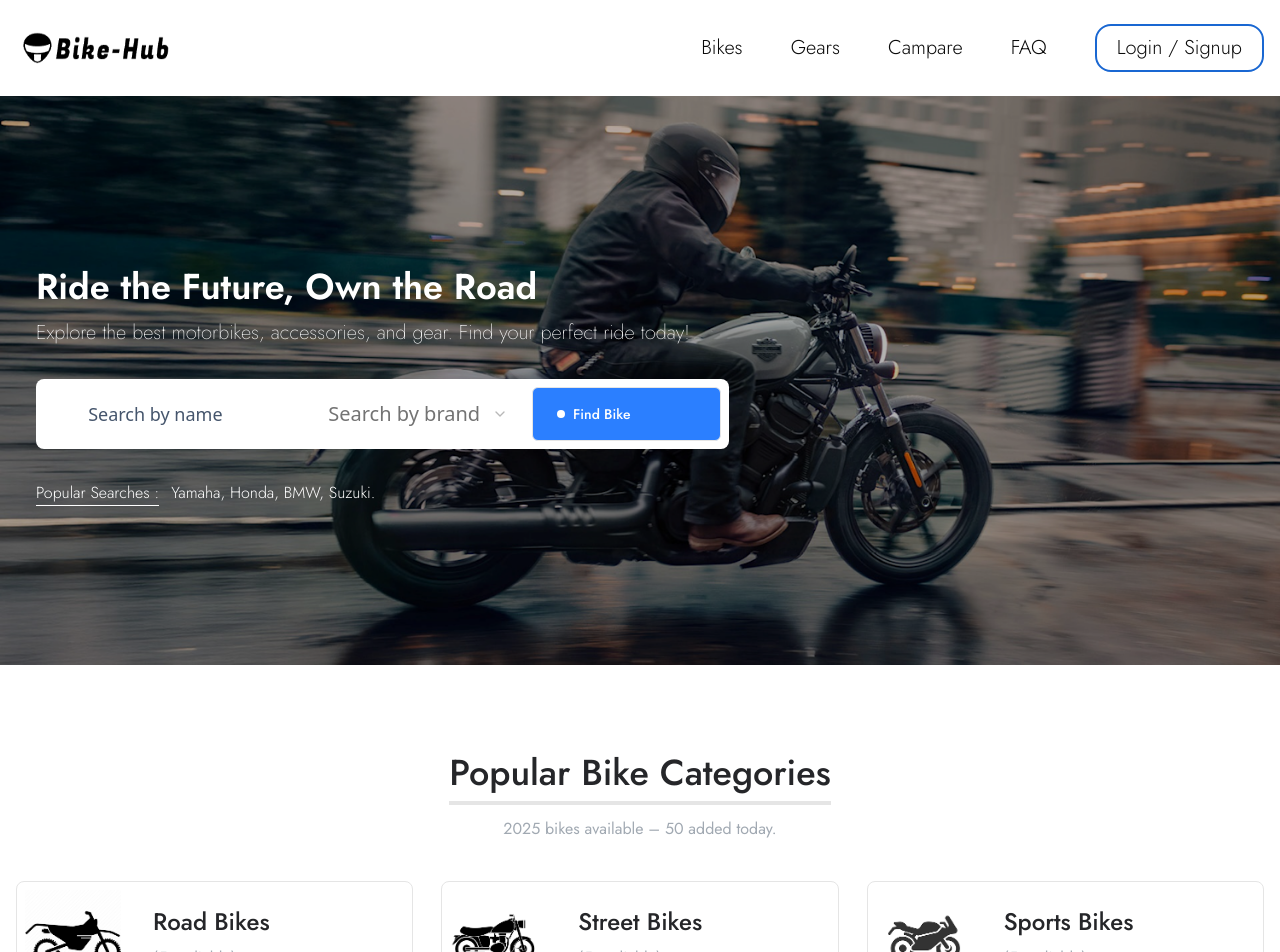
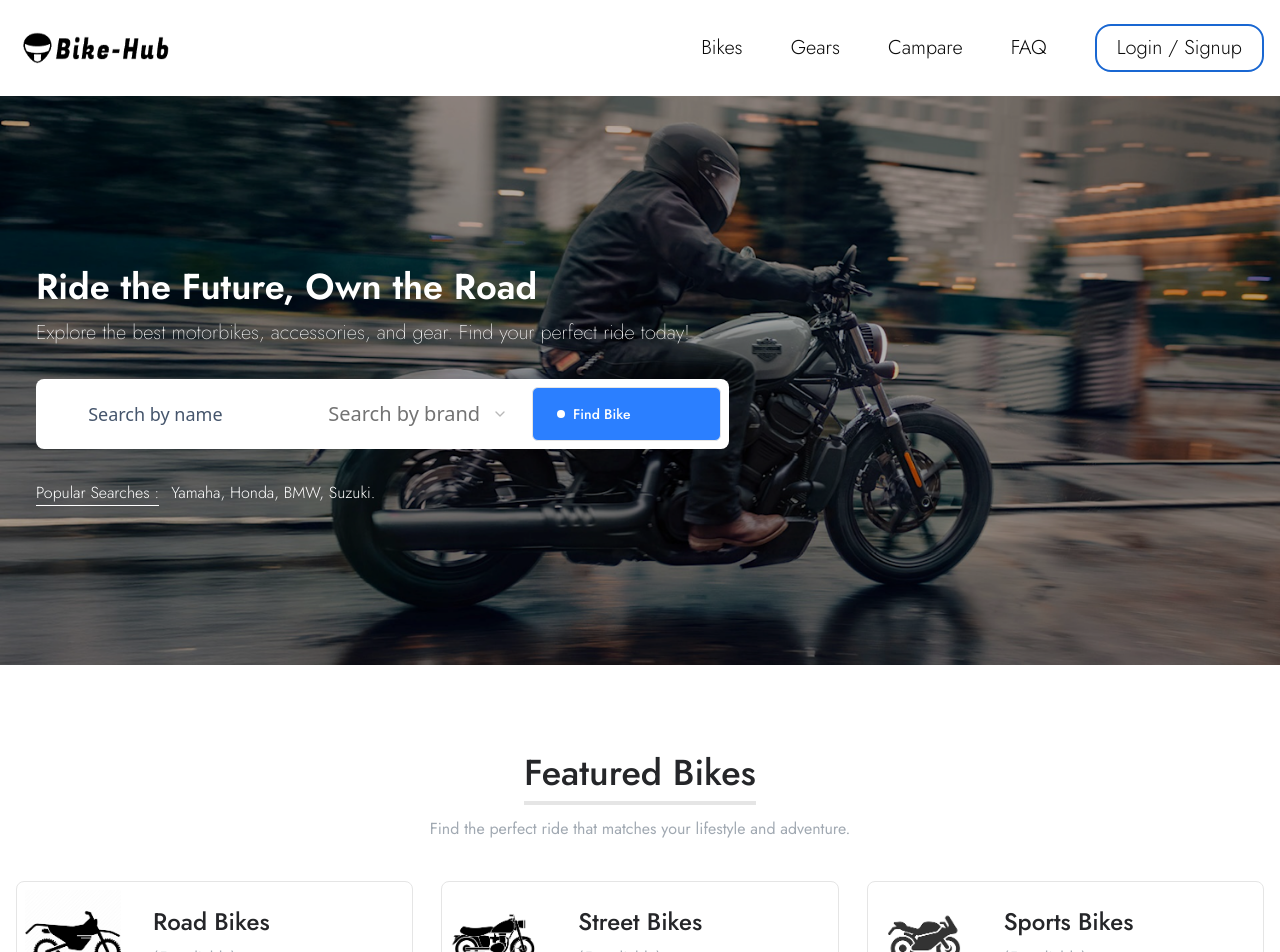
Before and after one commit to Hassan-mw/Bike-Hub, a Next.js app: page / in a window 1280 px wide. Shown: the top 952 px of the page. Built offline with nearby package versions, Linux system fonts and the light colour scheme.

Commit message:
Updated data

```diff
--- a/app/HomepageComponents/PopularBikeSearch.tsx
+++ b/app/HomepageComponents/PopularBikeSearch.tsx
@@ -14,8 +14,8 @@ const PopularBikeSearch = () => {
 
         {/* Upper Test */}
     <div className={`${jost.className} flex flex-col items-center justify-center space-y-3 `}>
-    <div className={`${jost.className} text-[#252629] text-3xl md:text-4xl border-b-4 pb-2 `}>Popular Bike Categories</div>
-   <div style={{fontWeight:400}} className={`${jost.className}  text-md text-[#a1a9b2] `}>2025 bikes available – 50 added today. </div>
+    <div className={`${jost.className} text-[#252629] text-3xl md:text-4xl border-b-4 pb-2 `}>Featured Bikes</div>
+   <div style={{fontWeight:400}} className={`${jost.className}  text-md text-[#a1a9b2] `}>Find the perfect ride that matches your lifestyle and adventure. </div>
     </div>
 
 
```
